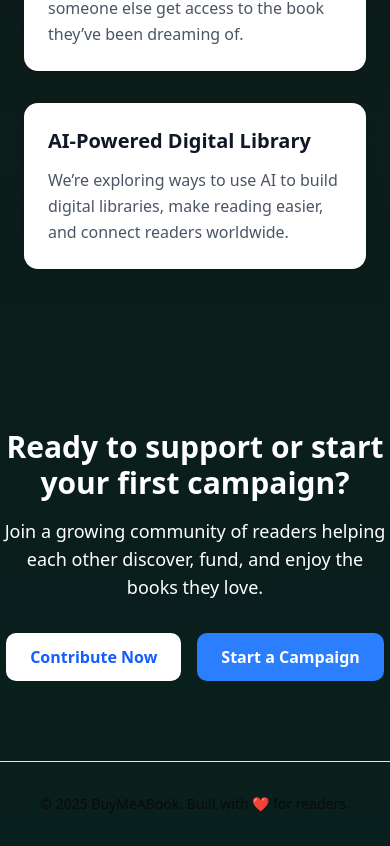
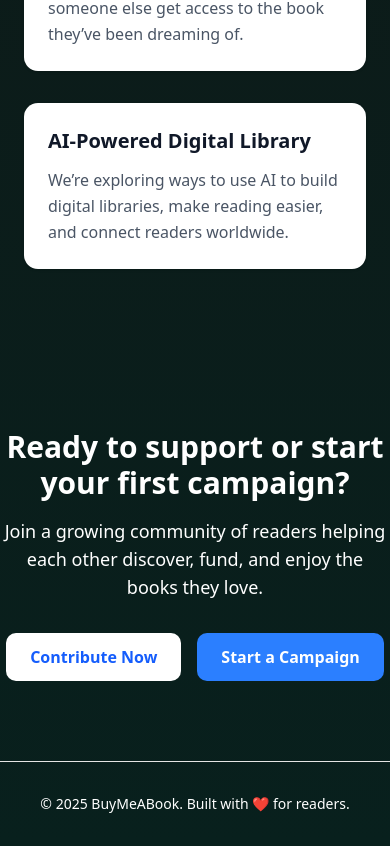
Before and after one commit to thekrishnajeena/BuyMeABook, a Next.js app: page /about in a window 390 px wide. Shown: the part 1872-2718 px from the top of the page. Built offline with nearby package versions, Linux system fonts and the light colour scheme; no server answers.

Commit message:
made mobile first

```diff
--- a/app/about/page.tsx
+++ b/app/about/page.tsx
@@ -108,7 +108,7 @@
       </main>
 
       {/* Footer */}
-      <footer className="py-8 text-center text-sm border-t">
+      <footer className="py-8 text-center text-sm border-t text-white">
         © {new Date().getFullYear()} BuyMeABook. Built with ❤️ for readers.
       </footer>
     </div>
--- a/app/components/Header.tsx
+++ b/app/components/Header.tsx
@@ -98,6 +98,7 @@
   const handleLogout = async () => {
     try {
       await signOut(auth);
+      localStorage.removeItem("username");
       navigate.push("/")
     } catch (error) {
       console.error("Logout error:", error);
```
